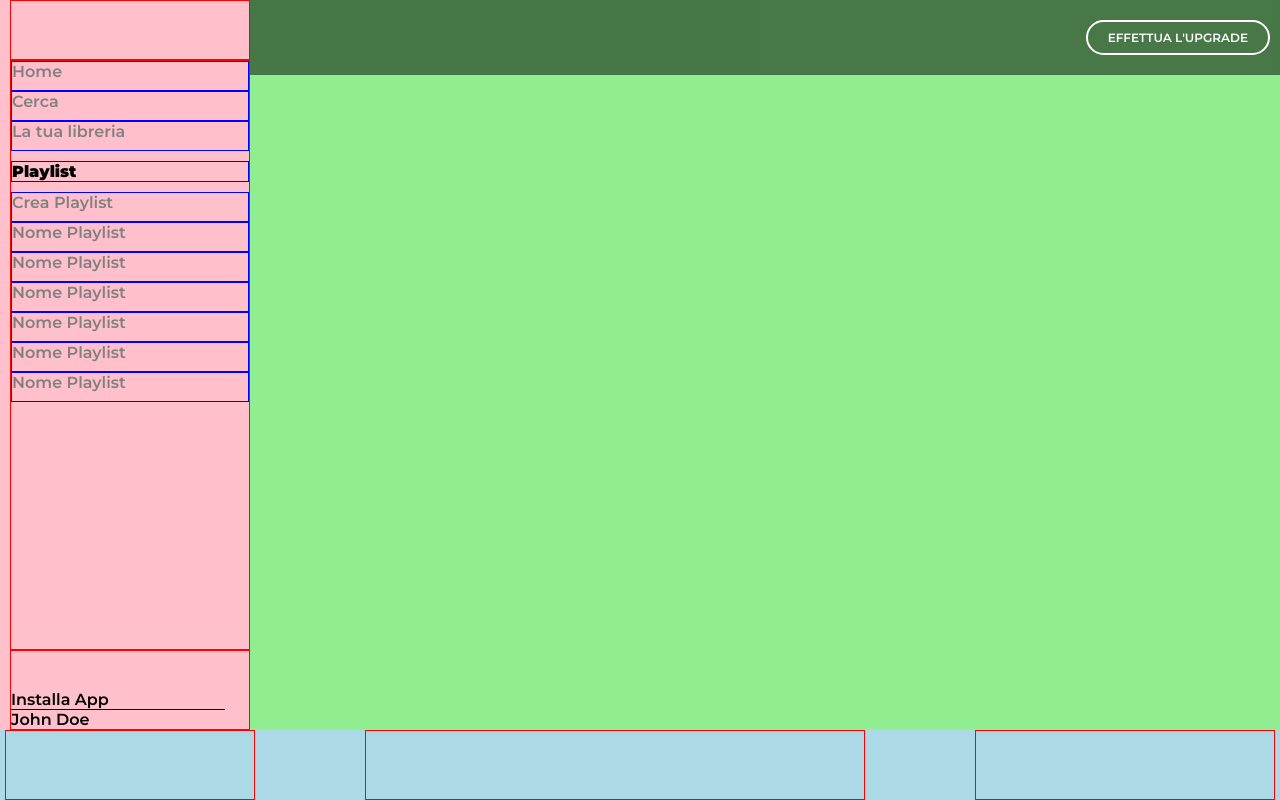
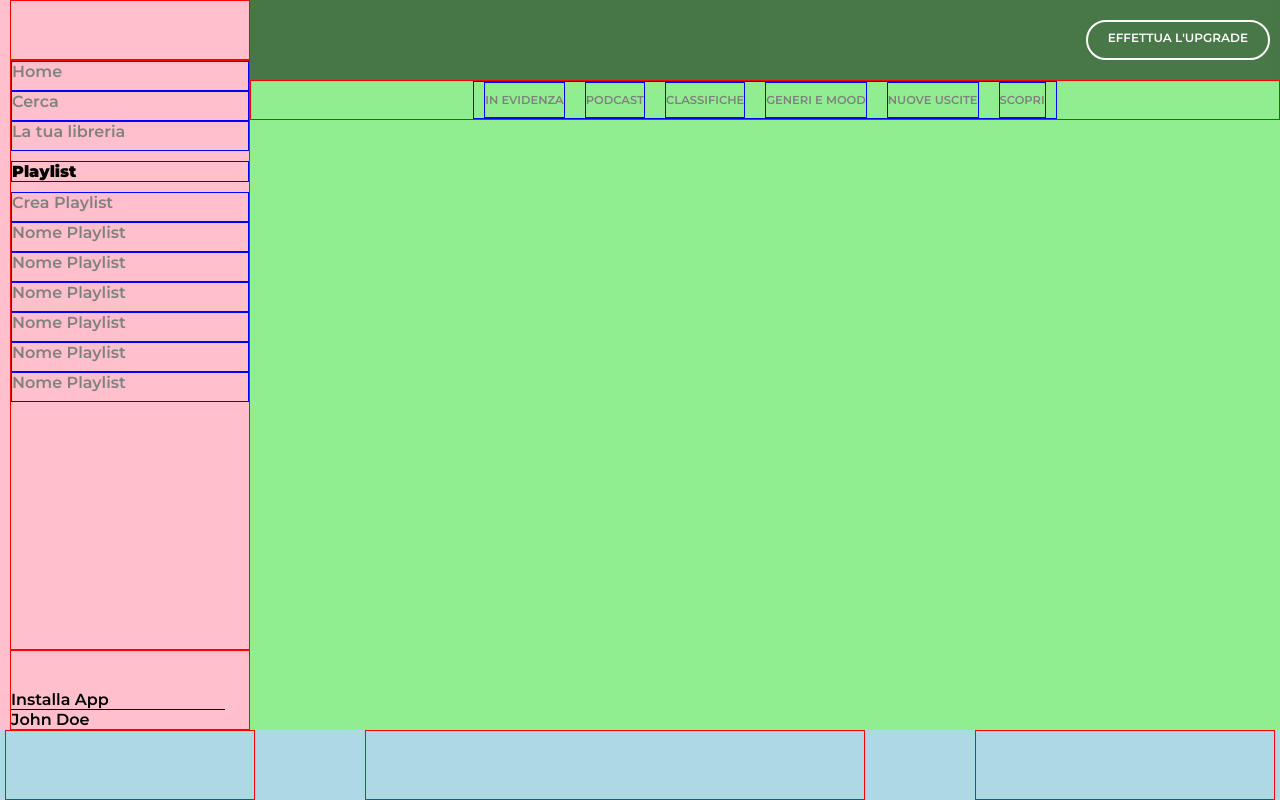
Before and after one commit to Frowingg/html-css-spotifyweb, a plain HTML site: page index.html in a window 1280 px wide. Drawn offline with Linux system fonts and the light colour scheme.

Commit message:
content - nav

```diff
--- a/css/style.css
+++ b/css/style.css
@@ -15,6 +15,9 @@ a{
     width: 100%;
     height: 100%;
     display: inline-block;
+}
+ul{
+    list-style-type: none;
 }
 
 /* VARIABLES */
@@ -38,7 +41,7 @@ main{
     display: flex;
 }
 
-/* NAV */
+/* SIDE-NAV */
 #side-nav{
     width: 250px;
     height: 100%;
@@ -61,9 +64,6 @@ main{
     width: 100%;
     height: calc(100% - 140px);
     border: 1px solid red;
-}
-#nav-ul ul{
-    list-style-type: none;
 }
 #nav-ul ul li{
     width: 100%;
@@ -99,7 +99,24 @@ main{
     width: calc(100% - 250px);
     background-color: lightgreen;
     overflow-y: auto;
-    padding-top: 100px;
+    padding-top: 80px;
+}
+nav{
+    border: 1px solid red;
+    width: 100%;
+    height: 40px;
+    display: flex;
+    justify-content: space-evenly;
+}
+nav ul{
+    display: flex;
+    font-size: 11.5px;
+    border: 1px solid blue;
+}
+nav ul li{
+    border: 1px solid blue;
+    margin: 0 10px;
+    line-height: 35px;
 }
 
 /* FOOTER */
@@ -135,6 +152,7 @@ footer{
     background-color: rgba(0, 0, 0, 0.5);
     color: white;
     width: calc(100% - 250px);
+    height: 80px;
     position: fixed;
     top: 0;
     right: 0;
--- a/index.html
+++ b/index.html
@@ -37,7 +37,16 @@
                 </div>
             </div>
             <div class="content">
-
+                <nav>
+                    <ul>
+                        <li><a href="#">IN EVIDENZA</a></li>
+                        <li><a href="#">PODCAST</a></li>
+                        <li><a href="#">CLASSIFICHE</a></li>
+                        <li><a href="#">GENERI E MOOD</a></li>
+                        <li><a href="#">NUOVE USCITE</a></li>
+                        <li><a href="#">SCOPRI</a></li>
+                    </ul>
+                </nav>
             </div>
         </main>
         <footer>
```
